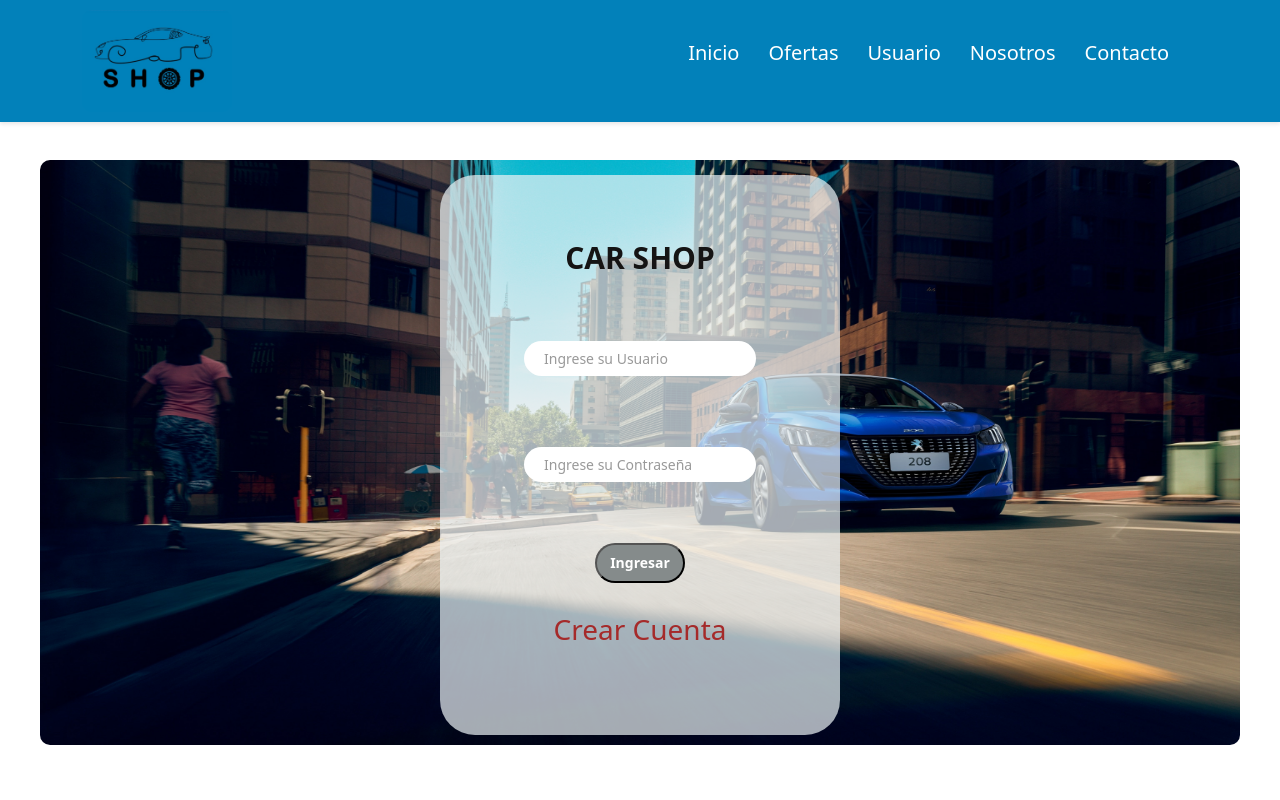
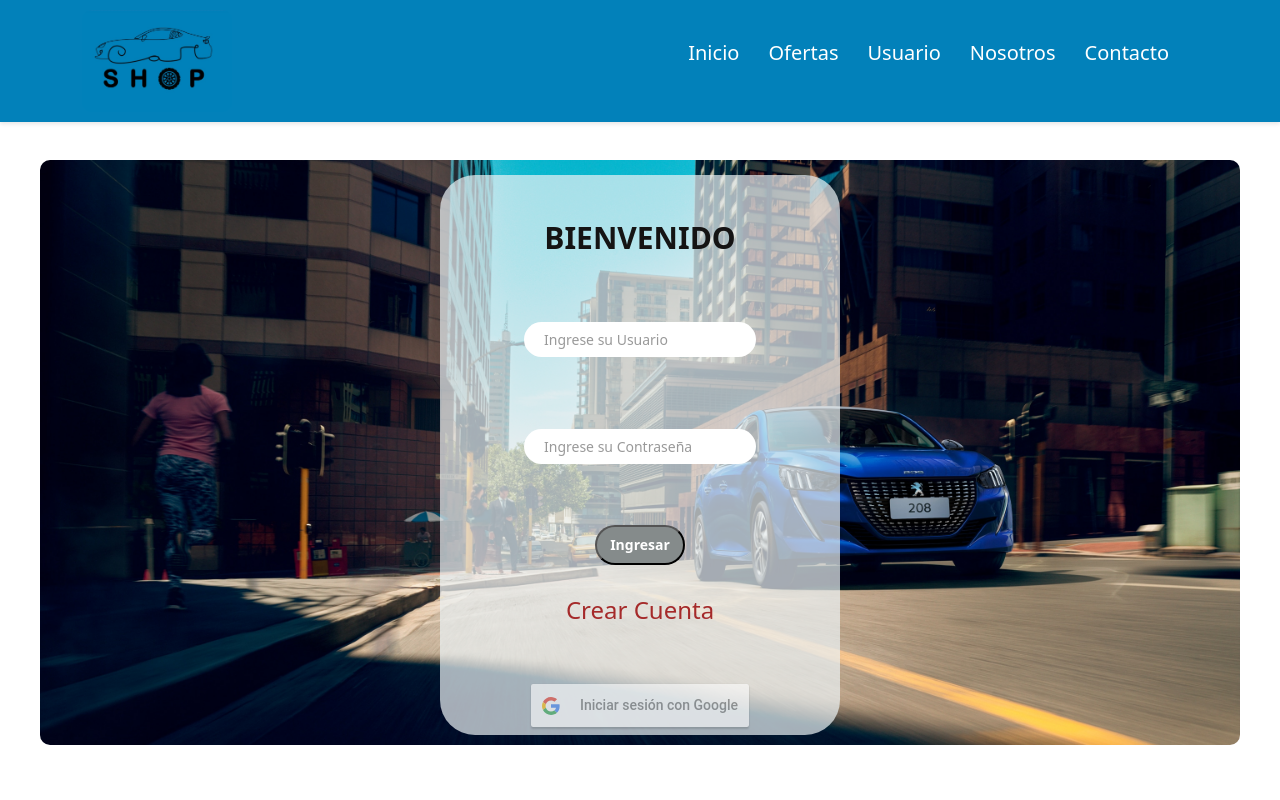
Before and after one commit to Ramiroaya/CarShop, a React (Create React App) app in the folder client/: page /usuario in a window 1280 px wide. Shown: the top 800 px of the page. Built offline with nearby package versions, Linux system fonts and the light colour scheme.

Commit message:
Boton de logueado con cuenta de Google en Login

```diff
--- a/client/package.json
+++ b/client/package.json
@@ -12,6 +12,7 @@
     "react": "^18.2.0",
     "react-bootstrap": "^2.7.4",
     "react-dom": "^18.2.0",
+    "react-google-login": "^5.2.2",
     "react-hook-form": "^7.45.0",
     "react-icons": "^4.9.0",
     "react-router-dom": "^6.12.1",
--- a/client/src/components/contacto/contacto.css
+++ b/client/src/components/contacto/contacto.css
@@ -1,7 +1,7 @@
 
 .contenedor-contacto {
-    width: 50%;
-    height: auto;
+    width: 90%;
+    height: 200vh;
     padding: 10px ;
     display: flex;
     justify-content: center;
--- /dev/null
+++ b/client/src/components/googleLogin/GoogleLoginButton.jsx
@@ -0,0 +1,21 @@
+import React from 'react';
+import GoogleLogin from 'react-google-login';
+import './googleLogin.css';
+
+const GoogleLoginButton = () => {
+  const responseGoogle = (response) => {
+    console.log(response);
+  };
+
+  return (
+    <GoogleLogin className="loginGoogle"
+      clientId="715051741310-q2048662r8tv4g3h4srga66db0o1nifh.apps.googleusercontent.com"
+      buttonText="Iniciar sesión con Google"
+      onSuccess={responseGoogle}
+      onFailure={responseGoogle}
+      cookiePolicy={'single_host_origin'}
+    />
+  );
+};
+
+export default GoogleLoginButton;
--- /dev/null
+++ b/client/src/components/googleLogin/googleLogin.css
@@ -0,0 +1,5 @@
+.loginGoogle {
+    background-color: black;
+
+
+}
--- a/client/src/components/login/Login.css
+++ b/client/src/components/login/Login.css
@@ -4,7 +4,7 @@
     align-items: center;
     background-image: url(../../images/208-Desktop.jpg);
     background-repeat: no-repeat;
-    background-size: 100% 100%;
+    background-size: cover;
     padding: 5px;
     max-width: 98%;
     margin: 20vh 5vh;
--- a/client/src/components/login/Login.js
+++ b/client/src/components/login/Login.js
@@ -1,4 +1,5 @@
 import React, { useState } from 'react';
+import GoogleLoginButton from '../googleLogin/GoogleLoginButton';
 import { NavLink } from 'react-router-dom';
 import Title from './Title';
 import Label from './Label';
@@ -52,7 +53,7 @@ const Login = () => {
     <div className='contenedor-index-login'>
       <div className='login-container'>
         <div className='login-content'>
-          <Title text='CAR SHOP' />
+          <Title text='BIENVENIDO' />
           { hasError &&
             <label className='label-alert'>
               Su contraseña o usuario son incorrectos,
@@ -85,10 +86,10 @@ const Login = () => {
             </button>
           </div>
           <NavLink exact to='./registro' className='registro'>
-            <h3 className="text-registro">Crear Cuenta</h3>
+            <h4 className="text-registro">Crear Cuenta</h4>
           </NavLink>
         </div>
-
+        <GoogleLoginButton />
       </div>
 
     </div>
--- a/client/src/components/nosotros/nosotros.css
+++ b/client/src/components/nosotros/nosotros.css
@@ -17,7 +17,7 @@
     justify-content: center;
 }
 .body{
-    padding-top: 4vh;
+    padding-top: 20vh;
     padding-bottom: 25vh;
     background-image: linear-gradient(rgba(181, 187, 202, 0.75), rgba(5, 7, 12, 0.75)), url(../../images/imagef.jpg);
     background-repeat: no-repeat;
--- a/client/src/components/registro/registro.css
+++ b/client/src/components/registro/registro.css
@@ -13,7 +13,7 @@
   }
 
   .contenedor-form-registro {
-    width: 90%;
+    width: 80%;
     max-width: 400px;
     height: auto;
     margin-top: 20vh;
@@ -26,7 +26,8 @@
   }
 
   .contenedor-input-registro {
-    height: 8vh;
+    width: 60%;
+    height: 5vh;
     border-radius: 20px;
     text-align: center;
   }
--- a/client/src/pages/ContactoIndex.js
+++ b/client/src/pages/ContactoIndex.js
@@ -1,12 +1,10 @@
 import React from 'react';
 import Contacto from '../components/contacto/Contacto';
-import Banner from '../components/banner';
 import Footer from '../components/navBarFooter/Footer';
 
 const ContactoIndex = () => {
   return (
     <div>
-        <Banner/>
         <Contacto/>
         <Footer />
     </div>
```
Also changed, not shown: 1 other file (tests, documents, lock files or other folders).
